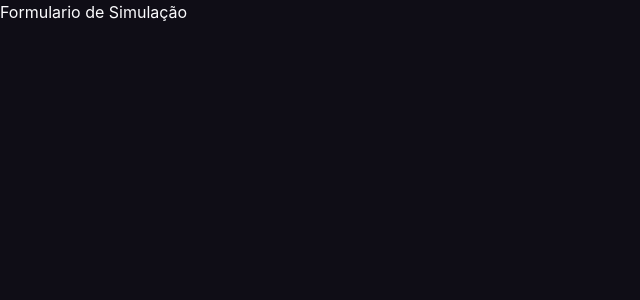
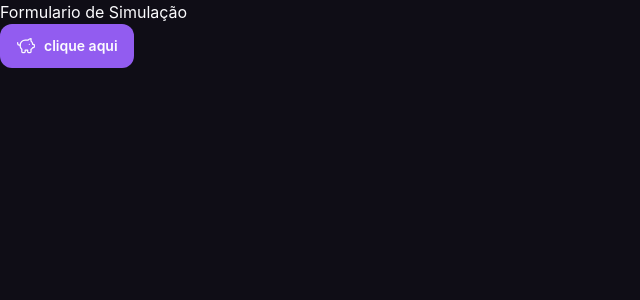
Before and after one commit to RenanFernandess/React-Tests, a React (Vite) app in the folder planejai/: page / in a window 1280 px wide. Shown: the top 300 px of the page, without its empty margins (0-640 px from the left). Built offline with nearby package versions, Linux system fonts and the light colour scheme.

Commit message:
Planejai - feat: Cria o componente botão

```diff
--- a/planejai/package.json
+++ b/planejai/package.json
@@ -12,6 +12,7 @@
   "dependencies": {
     "@fontsource/inter": "^5.3.0",
     "@tailwindcss/vite": "^4.3.3",
+    "lucide-react": "^1.27.0",
     "react": "^19.2.7",
     "react-dom": "^19.2.7",
     "react-router-dom": "^7.18.2",
--- /dev/null
+++ b/planejai/src/components/shared/Button.tsx
@@ -0,0 +1,25 @@
+import type { LucideIcon } from "lucide-react";
+
+interface ButtonProps extends React.ButtonHTMLAttributes<HTMLButtonElement> {
+  variant?: 'primary' | 'secondary' | 'gost';
+  Icon?: LucideIcon;
+  children?: React.ReactNode;
+  className?: string;
+}
+
+const baseStyles = 'flex cursor-pointer items-center justify-center font-medium text-sm gap-2 px-4 py-3 transition-opacity hover:opacity-80 disabled:cursor-not-allowed disabled:opacity-50 rounded-md';
+
+const variantStyles = {
+  primary: 'bg-primary text-primary-foreground font-semibold rounded-xl',
+  secondary: 'bg-secondary-button border border-border rounded-3xl',
+  gost: 'rounded-lg text-foreground',
+}
+
+export function Button({ variant = 'primary', Icon, children, className, ...props }: ButtonProps) {
+  return (
+    <button {...props} className={[baseStyles, variantStyles[variant], className].join(' ')}>
+      {Icon && <Icon size={20} />}
+      {children}
+    </button>
+  );
+}
--- a/planejai/src/index.css
+++ b/planejai/src/index.css
@@ -10,6 +10,12 @@
     @apply bg-background text-foreground;
     width: 100%;
     height: 100%;
-    transition: background-color 0.3s ease, color 0.3s;
+    transition:
+      background-color 0.3s ease,
+      color 0.3s;
   }
 }
+
+.lucide {
+  stroke-width: 1.5;
+}
--- a/planejai/src/router.tsx
+++ b/planejai/src/router.tsx
@@ -1,11 +1,20 @@
 import { createBrowserRouter } from "react-router-dom";
+import { Button } from "./components/shared/Button";
+import { PiggyBank } from "lucide-react";
 
 export const router = createBrowserRouter([
   {
     children: [
       {
         path: "/",
-        element: <h1>Formulario de Simulação</h1>,
+        element: (
+          <>
+            <h1>Formulario de Simulação</h1>
+            <Button Icon={PiggyBank}>
+              clique aqui
+            </Button>
+          </>
+        ),
       },
       {
         path: "/resultado",
```
Also changed, not shown: 1 other file (tests, documents, lock files or other folders).
